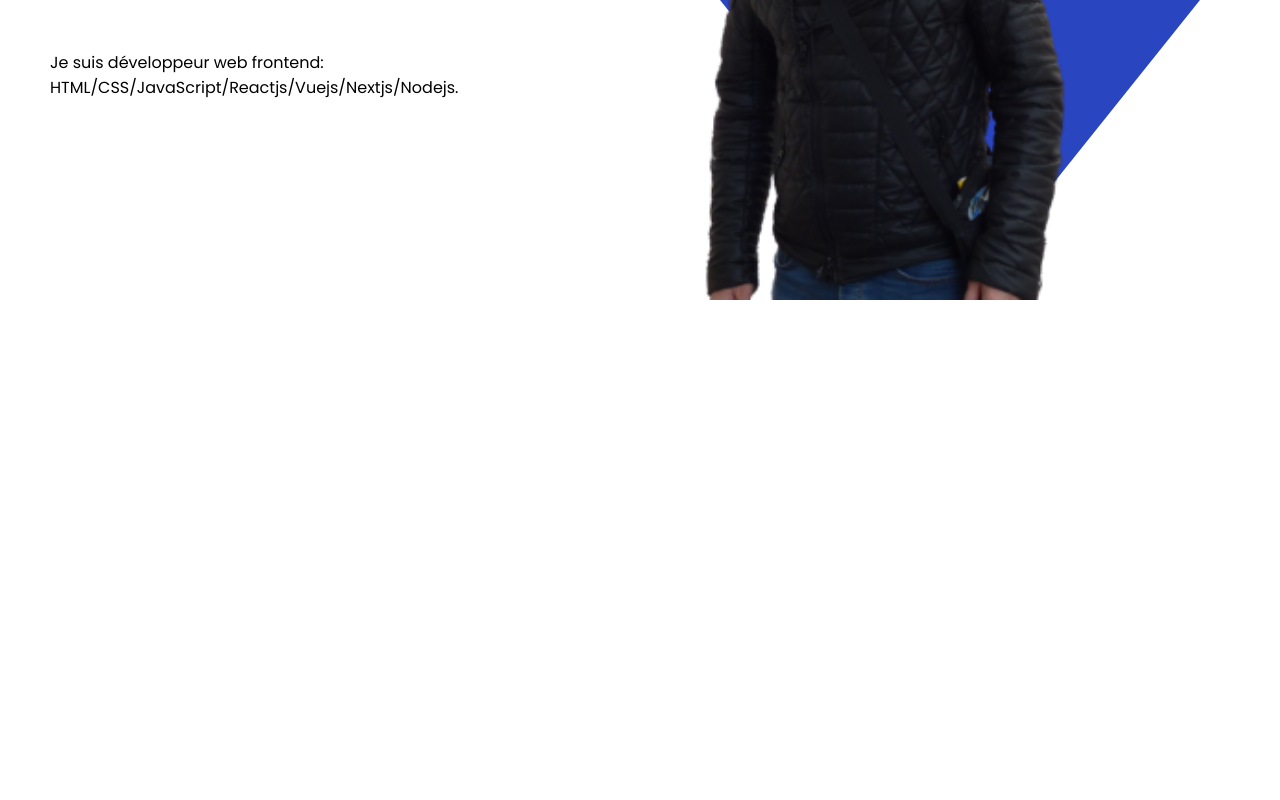
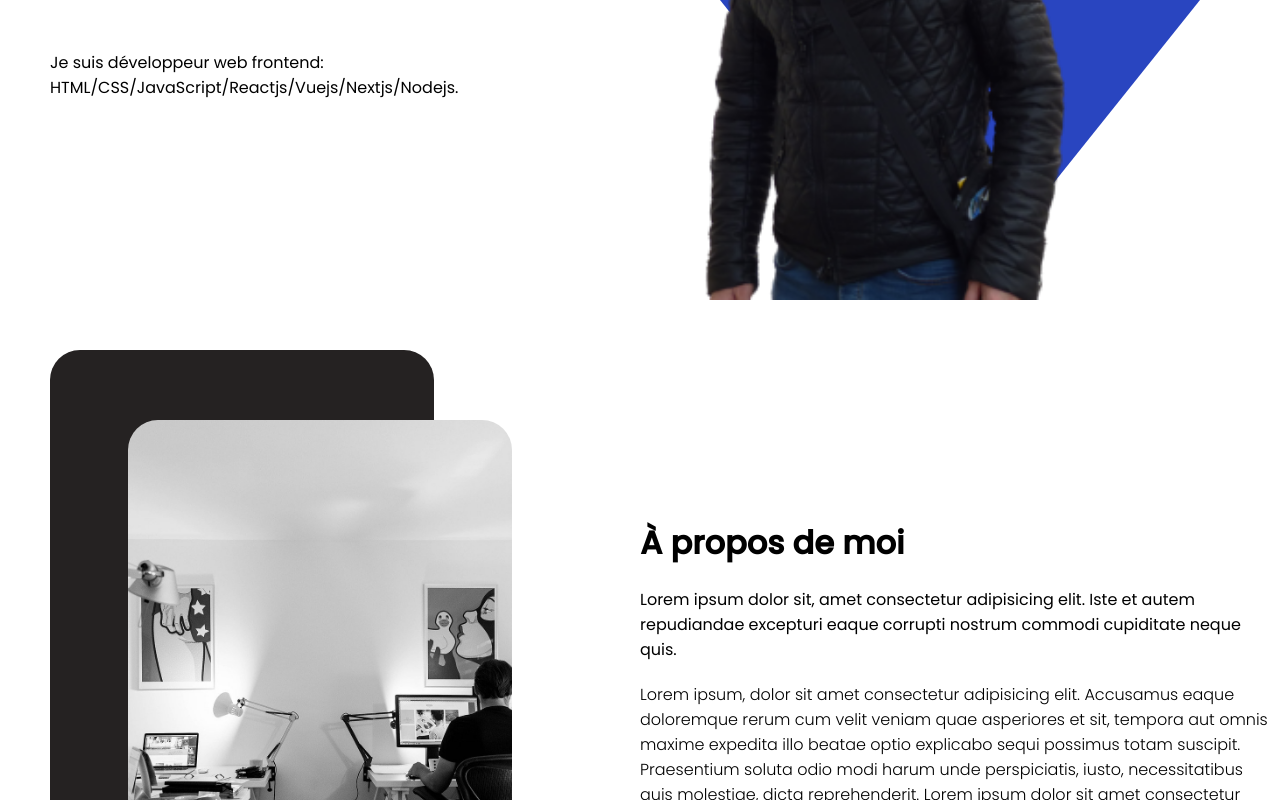
Before and after one commit to Ibiral/myportfolio-with-react, a React (Create React App) app: page / in a window 1280 px wide. Shown: the part 500-1300 px from the top of the page. Before the commit the page ends 800 px from the top, so only its background shows below. Built offline with nearby package versions, Linux system fonts and the light colour scheme.

Commit message:
dev: Mise en place du composant About

```diff
--- a/src/App.jsx
+++ b/src/App.jsx
@@ -1,7 +1,13 @@
+import About from "./components/about/About";
 import Introduction from "./components/introduction/Introduction";
 
 const App = () => {
-  return <div><Introduction /></div>;
+  return (
+    <div>
+      <Introduction />
+      <About />
+    </div>
+  );
 };
 
 export default App;
--- /dev/null
+++ b/src/components/about/About.jsx
@@ -0,0 +1,32 @@
+import React from 'react'
+import "./about.css"
+import Devweb from "../../images/devweb.jpg"
+
+const About = () => {
+    return (
+        <div className="about">
+            <div className="about-left">
+                <div className="about-card bg"></div>
+                <div className="about-card">
+                    <img
+                    src={Devweb}
+                    alt=""
+                    className="about-img"
+                    />
+                </div>
+            </div>
+            <div className="about-right">
+                <h1 className="about-title">À propos de moi</h1>
+                <p className="about-subtitle">
+                    Lorem ipsum dolor sit, amet consectetur adipisicing elit. Iste et autem repudiandae excepturi eaque corrupti nostrum commodi cupiditate neque quis.
+                </p>
+                <p className="about-me">
+                    Lorem ipsum, dolor sit amet consectetur adipisicing elit. Accusamus eaque doloremque rerum cum velit veniam quae asperiores et sit, tempora aut omnis maxime expedita illo beatae optio explicabo sequi possimus totam suscipit. Praesentium soluta odio modi harum unde perspiciatis, iusto, necessitatibus quis molestiae, dicta reprehenderit.
+                    Lorem ipsum dolor sit amet consectetur adipisicing elit. Reiciendis doloremque non at nesciunt dolorem, voluptates, excepturi culpa perferendis magnam vel exercitationem quibusdam temporibus, alias commodi quo cupiditate? Saepe, quaerat explicabo!
+                </p>
+            </div>
+        </div>
+    )
+}
+
+export default About
--- /dev/null
+++ b/src/components/about/about.css
@@ -0,0 +1,51 @@
+.about {
+    height: 100vh;
+    display: flex;
+    align-items: center;
+}
+
+.about-left {
+    flex:1;
+    display: flex;
+    align-items: center;
+    justify-content: center;
+    position: relative;
+    height: 100%;
+}
+
+.about-right {
+    flex:1;
+}
+
+.about-card.bg{
+    position: absolute;
+    top: 50px;
+    left: 50px;
+    background-color: rgb(37, 34, 34);
+}
+
+.about-card {
+    width: 60%;
+    height: 70vh;
+    border-radius: 30px;
+    position: relative;
+    overflow: hidden;
+}
+
+.about-img {
+    width: 100%;
+    height: 100%;
+    object-fit: cover;
+}
+
+.about-tille {
+    font-weight: 400;
+}
+
+.about-subtitle {
+    margin: 20px 0px;
+}
+
+.about-me {
+    font-weight: 300;
+}
```
Also changed, not shown: src/images/devweb.jpg (added), src/images/moi2.png (deleted).
